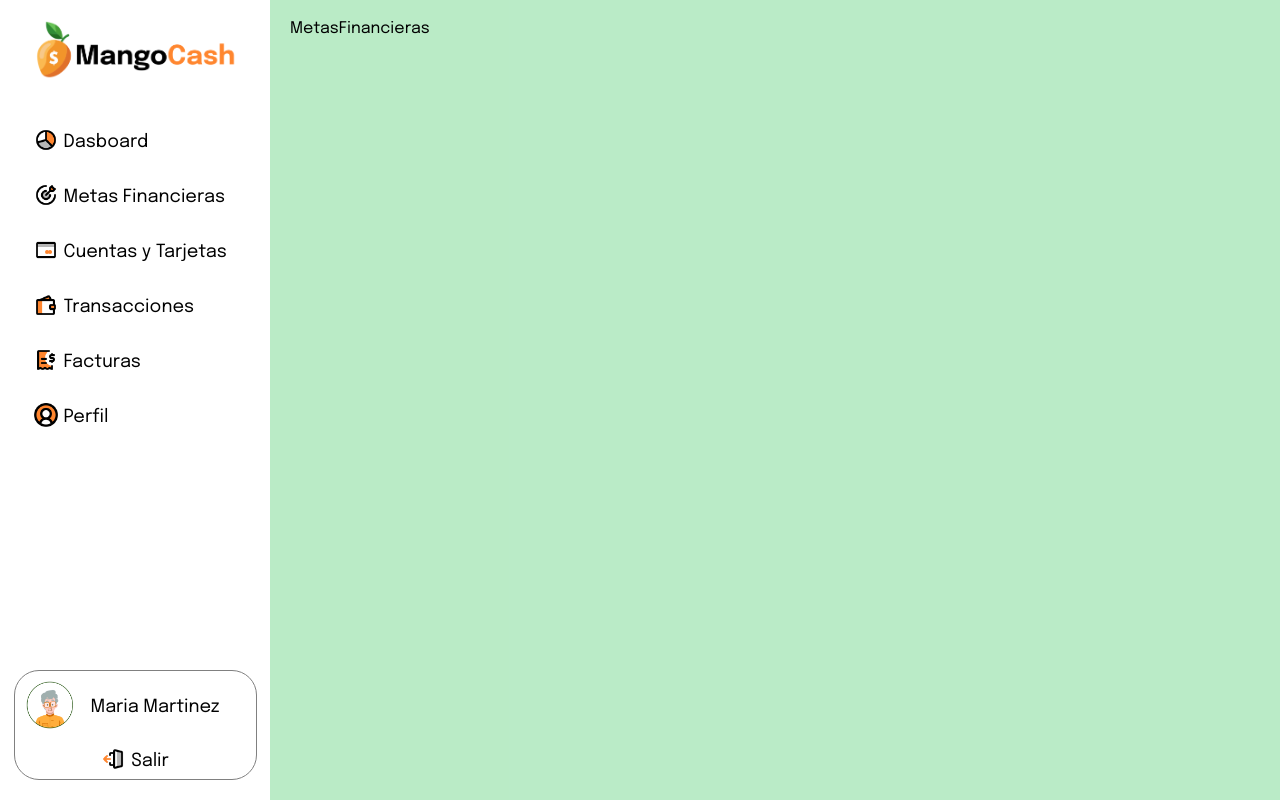
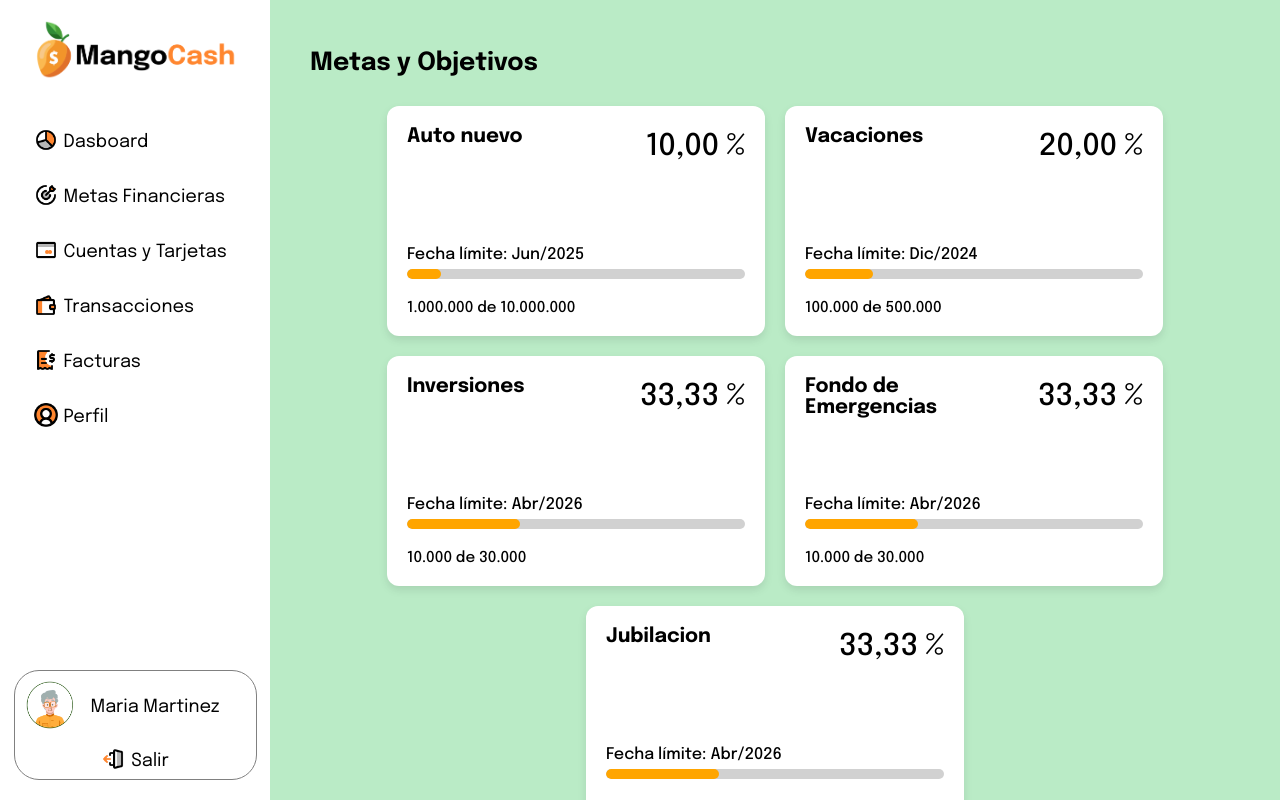
Before and after one commit to Gabiimollo/MangoCash__Frontend, a React (Vite) app: page /app/objetivos in a window 1280 px wide. Built offline with nearby package versions, Linux system fonts and the light colour scheme.

Commit message:
update hasta Facturas in progress

```diff
--- a/src/index.css
+++ b/src/index.css
@@ -20,9 +20,14 @@ li {
     list-style: none;
 }
 
+h2 {
+    font-size: var(--f_size_h2);
+    font-weight: bold;
+}
+
 :root {
     --f_size_h1: 30px;
-    --f_size_h2: 20px;
+    --f_size_h2: 25px;
     --f_size_p: 16px;
 
     --f_weight_titulos: 500;
--- a/src/pages/App/Dashboard/Dashboard.css
+++ b/src/pages/App/Dashboard/Dashboard.css
@@ -74,25 +74,26 @@
 }
 
 .metas-resumenCard {
-    width: 240px;
-    height: 235px;
-    padding: 10px 25px;
+    width: fit-content;
+    min-width: 230px;
+    height: 230px;
+    padding: 15px 25px 6px 25px;
 
     box-shadow: 2px 2px 5px #00000018;
     border-radius: 25px;
     border: 1px solid #cccbcb;
 
+
     display: flex;
     flex-direction: column;
     align-items: start;
-    justify-content: end
+    justify-content: space-between
 }
 
 .metas-resumenCard h4 {
-    font-size: x-large;
+    font-size: 20px;
     font-weight: bold;
     color: black;
-    padding: 36px 0px;
 }
 
 .metas-resumenCard div:first-child {
@@ -109,7 +110,7 @@
 
 .metas-resumenCard div p {
     padding: 5px 0px;
-    font-size: xx-large;
+    font-size: 18px;
     font-weight: bold;
 }
 
@@ -118,23 +119,16 @@
     font-size: large;
 }
 
-.metas-resumenCard div div {
-    display: flex;
-    flex-direction: row;
-    justify-content: space-between;
-    gap: 5px;
-}
-
 .metas-resumenCard div div p:first-child {
     padding: 5px 0px;
-    font-size: xx-large;
+    font-size: 25px;
     font-weight: bold;
     color: black;
 }
 
 .metas-resumenCard div div p:last-child {
     color: grey;
-    font-size: 20px;
+    font-size: 18px;
     font-weight: 500;
     align-self: center;
 }
--- a/src/pages/App/Dashboard/Dashboard.jsx
+++ b/src/pages/App/Dashboard/Dashboard.jsx
@@ -9,19 +9,13 @@ import MetasFinancieras from './cards/MetasFinancieras';
 
 const Dashboard = () => {
 
-  const goals = [
-    { name: 'Fondo de Emergencia', target: 5000, current: 1500 },
-    { name: 'Ahorro para Viaje', target: 3000, current: 2000 },
-    { name: 'Compra de Electrodomésticos', target: 1500, current: 700 },
-  ];
-
   return (
     <div className='contenedor-principal'>
       <div className="row-dashboard">
-        <InfoCards titulo={"Total Ingresos"} valor={"$5000"}/>
-        <InfoCards titulo={"Total Gastos"} valor={"$2000"}/>
-        <InfoCards titulo={"Saldo restante"} valor={"$3000"}/>
-        <InfoCards titulo={"Total Facturas"} valor={"$1000"}/>
+        <InfoCards titulo={"Total Ingresos"} valor={"$700.000"}/>
+        <InfoCards titulo={"Total Gastos"} valor={"$600.000"}/>
+        <InfoCards titulo={"Saldo restante"} valor={"$100.000"}/>
+        <InfoCards titulo={"Total Facturas"} valor={"$50.000"}/>
       </div>
       <div className="row-dashboard">
         <GastosPorCategoria />
--- a/src/pages/App/Dashboard/cards/MetasFinancieras.jsx
+++ b/src/pages/App/Dashboard/cards/MetasFinancieras.jsx
@@ -1,20 +1,27 @@
-import React from 'react'
-
-import cerditoAhorro from '../../../../../public/assets/App/Dashboard/chanchitoAhorro.png'
+import React from 'react';
+import cerditoAhorro from '../../../../../public/assets/App/Dashboard/chanchitoAhorro.png';
 
 const ObjetivosAhorroResumen = () => {
+  const metasFinancieras = [
+    { descripcion: "Auto nuevo", progress: { max: 10000000, value: 1000000 }, fechaLimite: "Jun/2025" },
+    { descripcion: "Vacaciones", progress: { max: 500000, value: 100000 }, fechaLimite: "Dic/2024" },
+    { descripcion: "Inversiones", progress: { max: 30000, value: 10000 }, fechaLimite: "Abr/2026" },
+  ];
 
-  const metas = [
-    { nombre: 'Auto', valor: 1000 },
-    { nombre: 'iPhone', valor: 2000 },
-    { nombre: 'Vacaciones', valor: 3000 },
-  ]
+  // Formateo de números
+  function formateoNumerico(numero) {
+    return Number(numero)
+      .toFixed(0)
+      .replace('.', ',')
+      .replace(/\B(?=(\d{3})+(?!\d))/g, '.');
+  }
 
   return (
-    <div className='card-dashboard --metasFinancieras'>
+    <div className="card-dashboard --metasFinancieras">
       <h3>Resumen Metas Financieras</h3>
-      <div className='metas-container'>
-        <div className='metas-resumenCard'>
+      <div className="metas-container">
+        {/* Resumen general */}
+        <div className="metas-resumenCard">
           <div>
             <h4>Ahorros</h4>
             <img src={cerditoAhorro} alt="" />
@@ -22,64 +29,40 @@ const ObjetivosAhorroResumen = () => {
           <div>
             <p>En total:</p>
             <div>
-              <p>$6000</p>
-              <p>/$10000</p>
+              <p style={{ color: "orange" }} >${formateoNumerico(metasFinancieras.reduce((acc, meta) => acc + meta.progress.value, 0))}</p>
+              <p>/${formateoNumerico(metasFinancieras.reduce((acc, meta) => acc + meta.progress.max, 0))}</p>
             </div>
-          </div>
-          <div>
-            <p>Restan:</p>
-            <p>$4000</p>
+            <p style={{ paddingTop: 10 }}>Restan:</p>
+            <p>
+              ${formateoNumerico(metasFinancieras.reduce((acc, meta) => acc + (meta.progress.max - meta.progress.value), 0))}
+            </p>
           </div>
         </div>
 
-        <div className='metas-resumenCard'>
-            <h4>Vacaciones</h4>
-          <div>
-            <p>En total:</p>
-            <div>
-              <p>$3000</p>
-              <p>/$5000</p>
+        {/* Resumen individual */}
+        {metasFinancieras.map((meta, index) => {
+          const restante = meta.progress.max - meta.progress.value;
+
+          return (
+            <div key={index} className="metas-resumenCard">
+              <div style={{ height: 40 }}>
+                <h4>{meta.descripcion}</h4>
+              </div>
+              <div>
+                <p>En total:</p>
+                <div>
+                  <p style={{ color: "orange" }}>${formateoNumerico(meta.progress.value)}</p>
+                  <p>/${formateoNumerico(meta.progress.max)}</p>
+                </div>
+                <p style={{ paddingTop: 10 }}>Restan:</p>
+                <p>${formateoNumerico(restante)}</p>
+              </div>
             </div>
-          </div>
-          <div>
-            <p>Restan:</p>
-            <p>$2000</p>
-          </div>
-        </div>
-
-        <div className='metas-resumenCard'>
-            <h4>Auto Nuevo</h4>
-          <div>
-            <p>En total:</p>
-            <div>
-              <p>$2000</p>
-              <p>/$3000</p>
-            </div>
-          </div>
-          <div>
-            <p>Restan:</p>
-            <p>$1000</p>
-          </div>
-        </div>
-
-        <div className='metas-resumenCard'>
-            <h4>Inversiones</h4>
-          <div>
-            <p>En total:</p>
-            <div>
-              <p>$1000</p>
-              <p>/$2000</p>
-            </div>
-          </div>
-          <div>
-            <p>Restan:</p>
-            <p>$1000</p>
-          </div>
-        </div>
-
+          );
+        })}
       </div>
     </div>
-  )
-}
+  );
+};
 
-export default ObjetivosAhorroResumen
+export default ObjetivosAhorroResumen;
--- a/src/pages/App/MetasFinancieras/MetasFinancieras.css
+++ b/src/pages/App/MetasFinancieras/MetasFinancieras.css
@@ -0,0 +1,73 @@
+.metasFinancieras-container {
+    padding: 30px 0px 0px 0px;
+    border-radius: 8px;
+}
+.metasFinancieras-container h2 {
+    margin-left: 20px;
+}
+.card-container-metas {
+    width: 100%;
+    height: fit-content;
+
+    display: flex;
+    flex-direction: row;
+    flex-wrap: wrap;
+    justify-content: center;
+    align-items: center;
+    gap: 20px;
+
+    padding: 20px;
+    margin: 10px 0px;
+}
+
+.--cardMetas {
+    width: 378px;
+    height: 230px;
+
+    display: flex;
+    flex-direction: column;
+    justify-content: space-between;
+}
+
+.cardMetasHeader {
+    display: flex;
+    justify-content: space-between;
+}
+
+.--cardMetas h4 {
+    width: 60%;
+    font-size: 20px;
+}
+
+.porcentajeMetas {
+    font-size: 30px !important;
+    margin-top: 5px;
+    padding: 0px !important;
+}
+
+.fechaLimiteMetas {
+    font-size: 16px !important;
+    margin-top: 5px;
+}
+
+progress {
+    width: 100%;
+    height: 10px;
+    border: none;
+    border-radius: 10px;
+    overflow: hidden;
+}
+
+progress::-webkit-progress-bar {
+background-color: rgb(209, 209, 209); /* Fondo de la barra */
+}
+
+progress::-webkit-progress-value {
+background: orange;
+border-radius: 10px; /* Bordes redondeados para el progreso */
+}
+
+.--cardMetas p:last-child {
+    font-size: 15px;
+    padding: 20px 0px 0px 0px;
+}
--- a/src/pages/App/MetasFinancieras/MetasFinancieras.jsx
+++ b/src/pages/App/MetasFinancieras/MetasFinancieras.jsx
@@ -1,10 +1,49 @@
-import React from 'react'
-import './MetasFinancieras.css'
+import React from "react";
+import "./MetasFinancieras.css";
 
 const MetasFinancieras = () => {
+  const metasFinancieras = [
+    { descripcion: "Auto nuevo", progress: { max: 10000000, value: 1000000 }, fechaLimite: "Jun/2025" },
+    { descripcion: "Vacaciones", progress: { max: 500000, value: 100000 }, fechaLimite: "Dic/2024" },
+    { descripcion: "Inversiones", progress: { max: 30000, value: 10000 }, fechaLimite: "Abr/2026" },
+    { descripcion: "Fondo de Emergencias", progress: { max: 30000, value: 10000 }, fechaLimite: "Abr/2026" },
+    { descripcion: "Jubilacion", progress: { max: 30000, value: 10000 }, fechaLimite: "Abr/2026" },
+  ];
+
+  // Formateo numérico
+  function formateoNumerico(numero, cantDecimales) {
+    return Number(numero)
+      .toFixed(cantDecimales)
+      .replace(".", ",")
+      .replace(/\B(?=(\d{3})+(?!\d))/g, ".");
+  }
+
   return (
-    <div>MetasFinancieras</div>
-  )
-}
+    <div className="metasFinancieras-container">
+    <h2>Metas y Objetivos</h2>
 
-export default MetasFinancieras
+          <div className="card-container-metas">
+          {metasFinancieras.map((meta) => {
+            const porcentaje = ((meta.progress.value / meta.progress.max) * 100).toFixed(2).replace(".", ",");
+            const max = formateoNumerico(meta.progress.max, 0);
+            const value = formateoNumerico(meta.progress.value, 0);
+            return (
+              <div className="card-dashboard --cardMetas">
+                <div className="cardMetasHeader">
+                  <h4>{meta.descripcion}</h4>
+                  <p className="porcentajeMetas">{porcentaje} %</p>
+                </div>
+                <div>
+                  <p className="fechaLimiteMetas">Fecha límite: {meta.fechaLimite}</p>
+                  <progress max={meta.progress.max} value={meta.progress.value}></progress>
+                  <p>{value} de {max}</p>
+                </div>
+              </div>
+          );
+        })}
+        </div>
+      </div>
+  );
+};
+
+export default MetasFinancieras;
--- a/src/pages/App/Transacciones/Transacciones.css
+++ b/src/pages/App/Transacciones/Transacciones.css
@@ -1,8 +1,7 @@
 /* Estilo principal del contenedor de la lista de transacciones */
 .transacciones-container {
   padding: 30px;
-  height: calc(98vh - 30px);
-  max-width: 1000px;
+  height: calc(100vh - 50px);
   margin: 0 auto;
   background-color: #f9f9f9;
   border-radius: 8px;
```
Also changed, not shown: src/pages/App/Dashboard/cards/GastosPorCategoria.jsx (+7 -14 lines), src/pages/App/Facturas/Facturas.css (+24 -47 lines), src/pages/App/Facturas/Facturas.jsx (+19 -55 lines), src/pages/App/Transacciones/Transacciones.jsx (+15 -21 lines).
